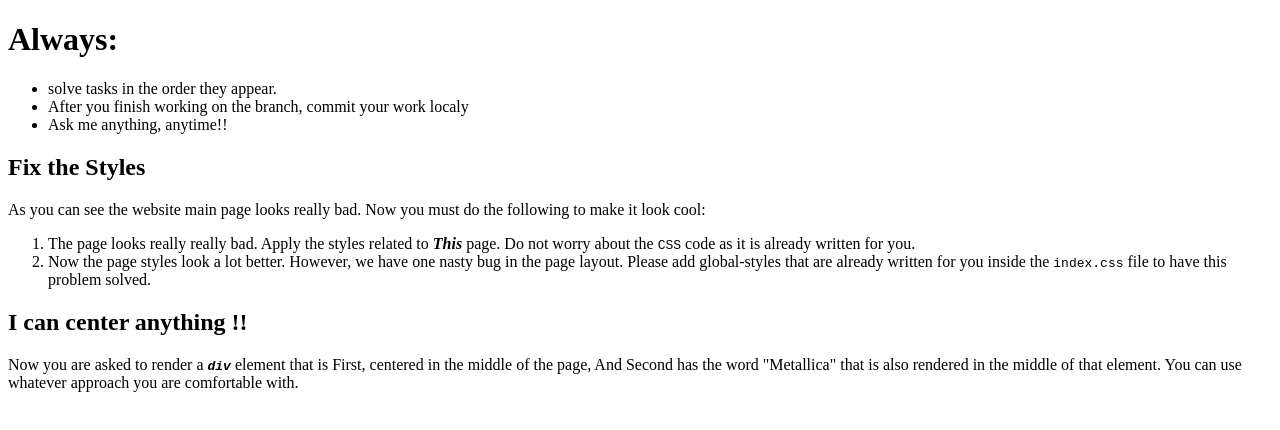
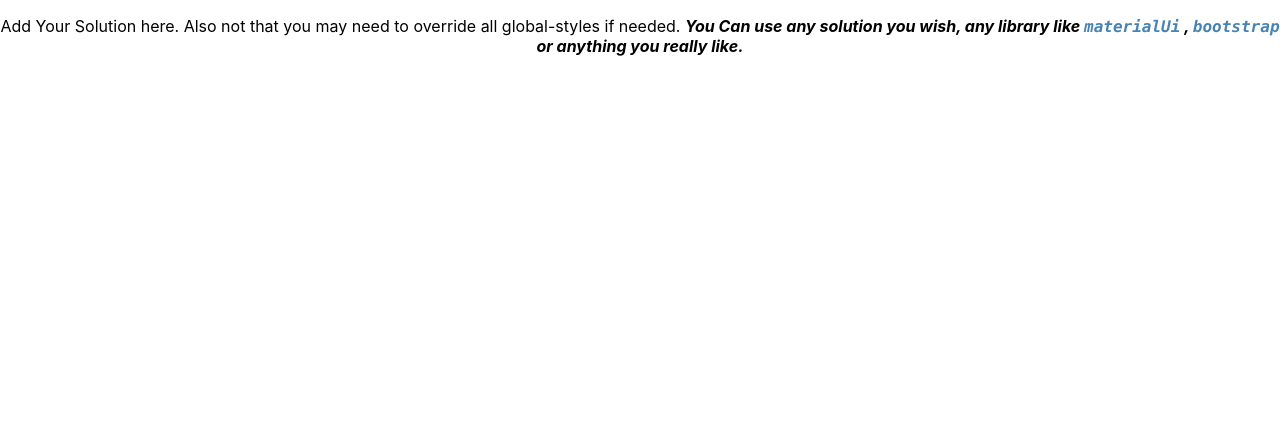
Before and after one commit to mustafaKamal-fe/replacement-test, a React (Create React App) app: page /organized in a window 1280 px wide. Shown: the top 430 px of the page. Built offline with nearby package versions, Linux system fonts and the light colour scheme.

Commit message:
layout test

```diff
--- a/package.json
+++ b/package.json
@@ -8,6 +8,7 @@
 		"@testing-library/user-event": "^12.1.10",
 		"react": "^17.0.2",
 		"react-dom": "^17.0.2",
+		"react-router-dom": "^5.2.0",
 		"react-scripts": "4.0.3",
 		"web-vitals": "^1.0.1"
 	},
--- a/src/App.css
+++ b/src/App.css
@@ -5,7 +5,7 @@
 .App-header {
 	text-align: left;
 	padding: 1rem;
-	background-color: #3b4049;
+	background-color: #8d94a1;
 }
 
 .App-content {
@@ -26,3 +26,9 @@
 	color: white;
 	padding: 1rem;
 }
+
+.App-img {
+	display: table;
+	margin: auto;
+	margin-top: 2rem;
+}
--- a/src/App.js
+++ b/src/App.js
@@ -1,4 +1,6 @@
-// HINT: you can insert your solution here
+import { Link } from 'react-router-dom';
+import LayoutImg from './assets/layout.png';
+import './App.css';
 function App() {
 	return (
 		<div className='App'>
@@ -13,47 +15,24 @@ function App() {
 				</ul>
 			</header>
 			<section className='App-section'>
-				<h1>Fix the Styles</h1>
+				<h1>Page Layout</h1>
 				<aside>
-					As you can see the website main page looks really bad. Now you must do
-					the following to make it look cool:
+					We always come to a point where we have to plan ahead how the
+					different parts of a page should be placed. This moment, is one of 'em
+					lol!!.
 				</aside>
 				<div className='App-content'>
 					<ol>
 						<li>
-							The page looks really really bad. Apply the styles related to{' '}
-							<i>
-								<b>This</b>
-							</i>{' '}
-							page. Do not worry about the <code>CSS</code> code as it is
-							already written for you.
-						</li>
-						<li>
-							Now the page styles look a lot better. However, we have one nasty
-							bug in the page layout. Please add global-styles that are already
-							written for you inside the <code>index.css</code> file to have
-							this problem solved.
+							If i click on the link below, i should go to a page named
+							"organized", that is already created for you, and i should see a
+							layout that looks exactly like the image below. Pretty easy !!
 						</li>
 					</ol>
 				</div>
-			</section>
-			<section className='App-section'>
-				<h1>I can center anything !!</h1>
-				<aside>
-					{' '}
-					Now you are asked to render a{' '}
-					<code>
-						<b>
-							<i>div</i>
-						</b>
-					</code>{' '}
-					element that is First, centered in the middle of the page, And Second
-					has the word "Metallica" that is also rendered in the middle of that
-					element. You can use whatever approach you are comfortable with.
-				</aside>
-				<div className='App-content'>
-					{/* HINT: CSS Flexbox could help here */}
-					{/* Insert Your Solution Here */}
+				<Link to='/organized'>Go To Organized Layout Page</Link>
+				<div className='App-img'>
+					<img src={LayoutImg} alt='layout' />
 				</div>
 			</section>
 		</div>
--- /dev/null
+++ b/src/Organized.js
@@ -0,0 +1,17 @@
+function App() {
+	return (
+		<p className='App'>
+			Add Your Solution here. Also not that you may need to override all
+			global-styles if needed.{' '}
+			<b>
+				<i>
+					You Can use any solution you wish, any library like{' '}
+					<code>materialUi</code> , <code>bootstrap</code> or anything you
+					really like.
+				</i>
+			</b>
+		</p>
+	);
+}
+
+export default App;
--- a/src/index.css
+++ b/src/index.css
@@ -10,4 +10,5 @@ body {
 code {
 	font-family: source-code-pro, Menlo, Monaco, Consolas, 'Courier New',
 		monospace;
+	color: steelblue;
 }
--- a/src/index.js
+++ b/src/index.js
@@ -1,11 +1,18 @@
 import React from 'react';
 import ReactDOM from 'react-dom';
-// HINT: you can insert your solution here
+import { BrowserRouter as Router, Switch, Route } from 'react-router-dom';
 import App from './App';
+import Organized from './Organized';
+import './index.css';
 
 ReactDOM.render(
 	<React.StrictMode>
-		<App />
+		<Router>
+			<Switch>
+				<Route exact path='/' component={App} />
+				<Route path='/organized' component={Organized} />
+			</Switch>
+		</Router>
 	</React.StrictMode>,
 	document.getElementById('root')
 );
```
Also changed, not shown: src/assets/layout.png (added), 1 other file (tests, documents, lock files or other folders).
